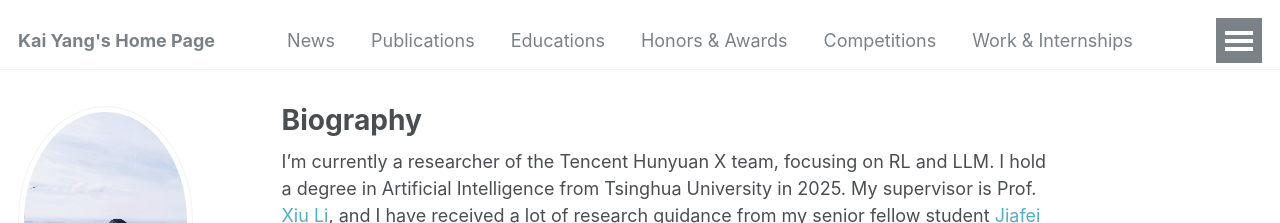
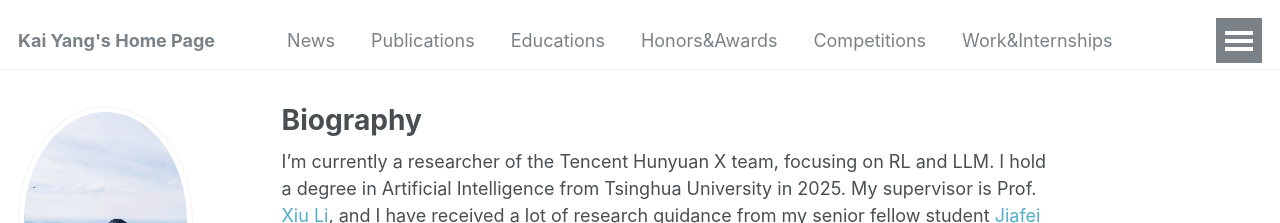
Before and after one commit to yk7333/yk7333.github.io, a Jekyll site: the page built from _pages/about.md, in a window 1280 px wide. Shown: the top 223 px of the page. Built offline with Jekyll 4.4.1, drawn with Linux system fonts in a browser that asks for light colours; some web fonts are replaced; a script that is not in the unit is left out.

```diff
--- a/_data/navigation.yml
+++ b/_data/navigation.yml
@@ -9,17 +9,17 @@ main:
   - title: "Educations"
     url: /#educations
 
-  - title: "Honors & Awards"
+  - title: "Honors&Awards"
     url: /#honors&awards
 
   - title: "Competitions"
     url: /#competitions
 
-  - title: "Work & Internships"
+  - title: "Work&Internships"
     url: /#work&interships
 
   - title: "Teaching"
     url: /#teaching
 
-  - title: "Other Achievements"
-    url: /#others
+  - title: "Others"
+    url: /#other achievements
```
